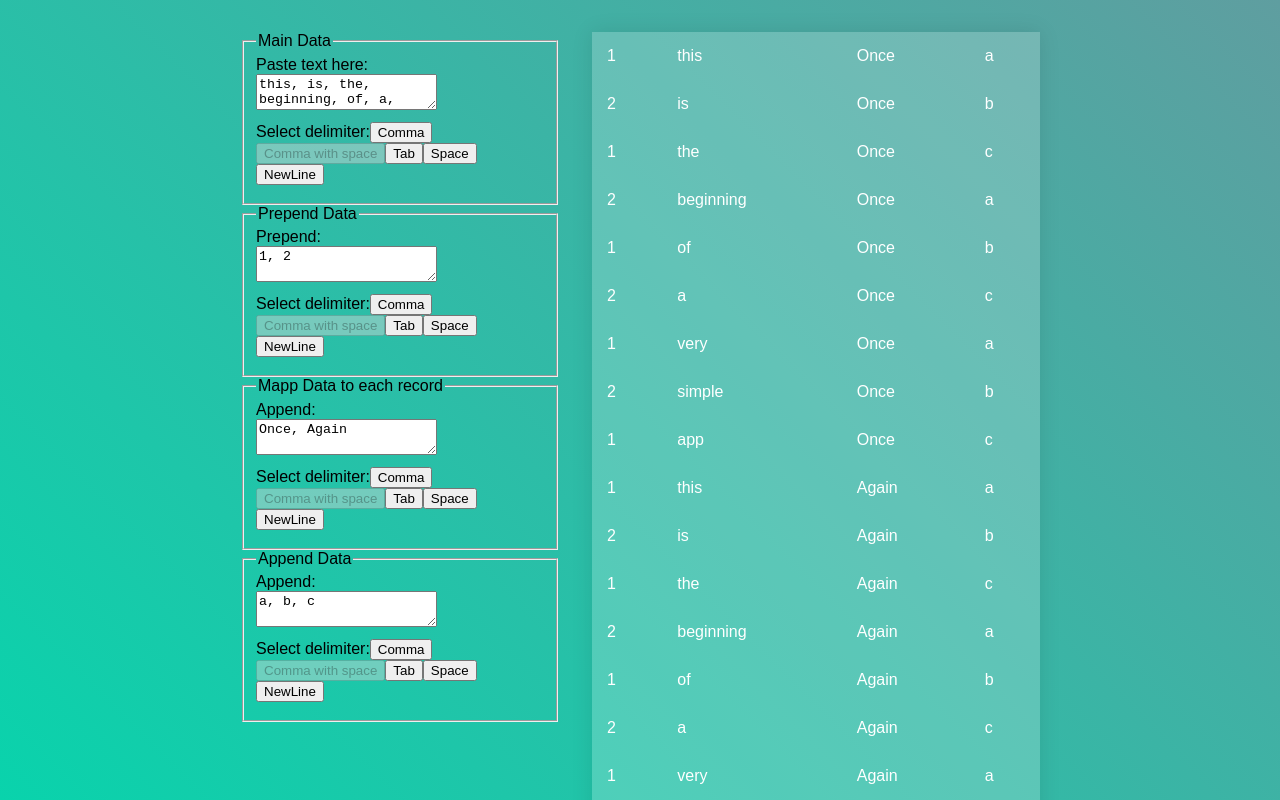
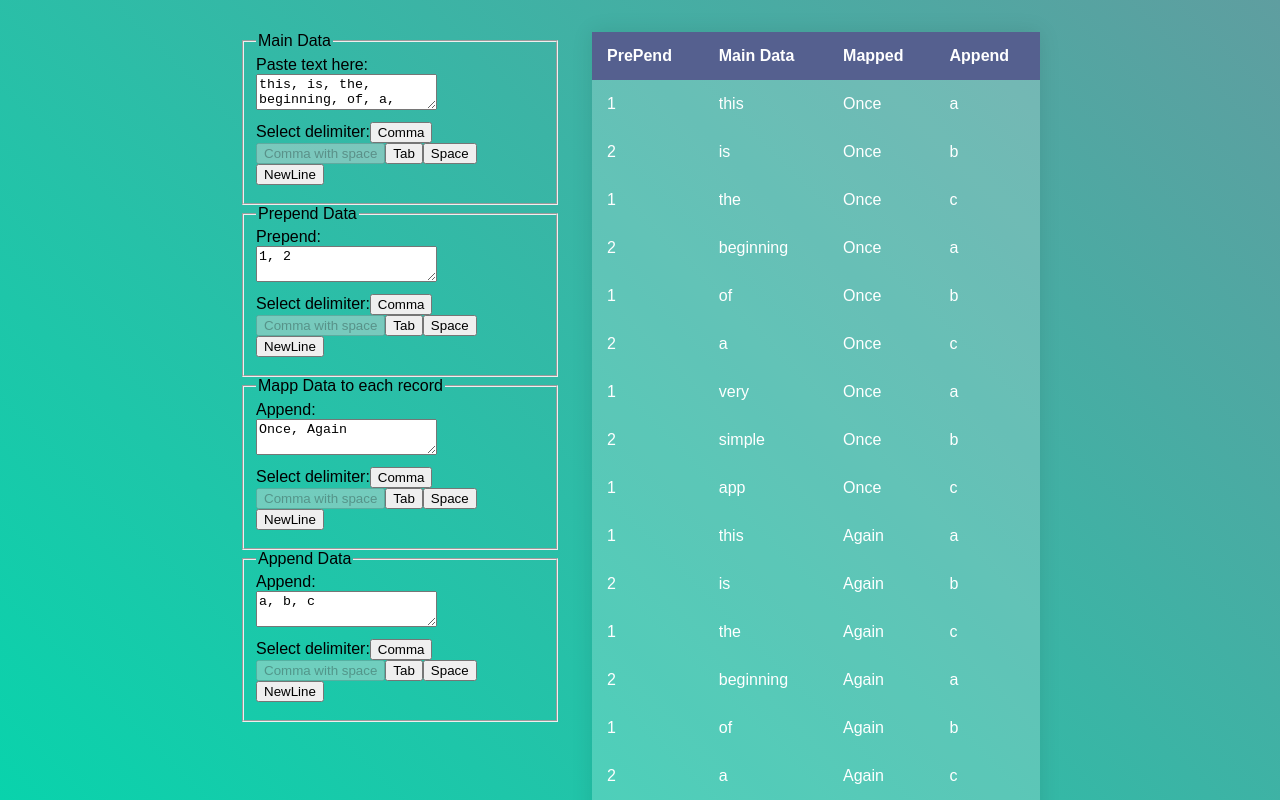
Before and after one commit to Mathdrquinn/tablizer, a React (Create React App) app: page / in a window 1280 px wide. Built offline with nearby package versions, Linux system fonts and the light colour scheme.

Commit message:
Add Headers

```diff
--- a/src/App.scss
+++ b/src/App.scss
@@ -28,9 +28,14 @@ body {
 	overflow: hidden;
 }
 
+* {
+	box-sizing: border-box;
+}
+
 #root {
 	width: 100%;
 	height: 100%;
+	padding: 0 1rem;
 	overflow-y:scroll;
 }
 
--- a/src/components/tablizer.tsx
+++ b/src/components/tablizer.tsx
@@ -152,7 +152,12 @@ export default class Tablizer extends React.Component<ITablizerProps, ITablizerS
         <div style={{ flexGrow: 1 }}>
           <table>
             <thead>
-              <tr></tr>
+              <tr>
+                {this.state.prependText ? (<th>PrePend</th>) : null}
+                <th>Main Data</th>
+                {this.state.mapText ? <th>Mapped</th> : null}
+                {this.state.appendText ? (<th>Append</th>) : null}
+              </tr>
             </thead>
             <tbody>
               {this.state.mapText.split(Tablizer.getDelimiter(this.state.mapTextDelimiter)).map((mapData, i) => {
```
